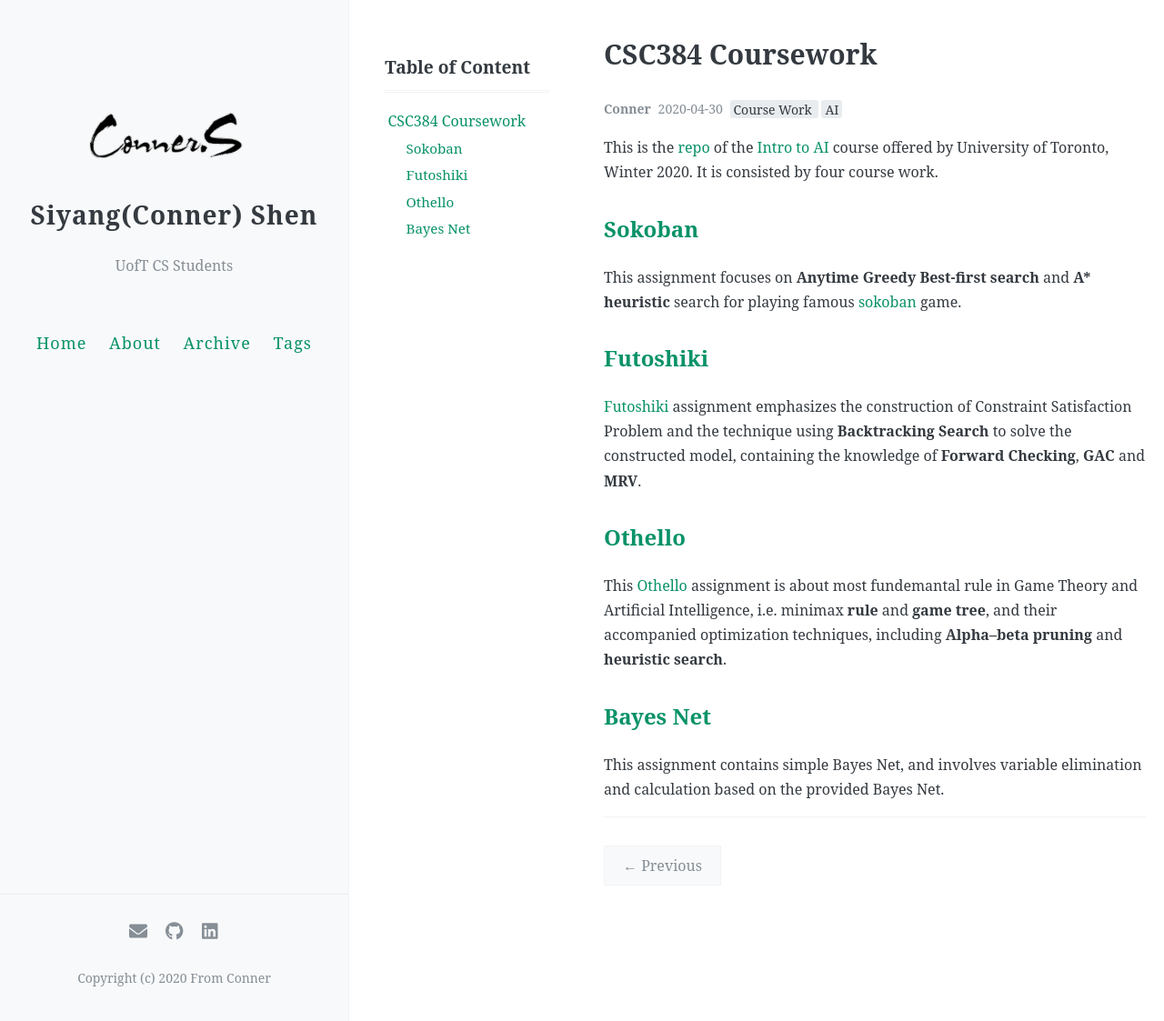
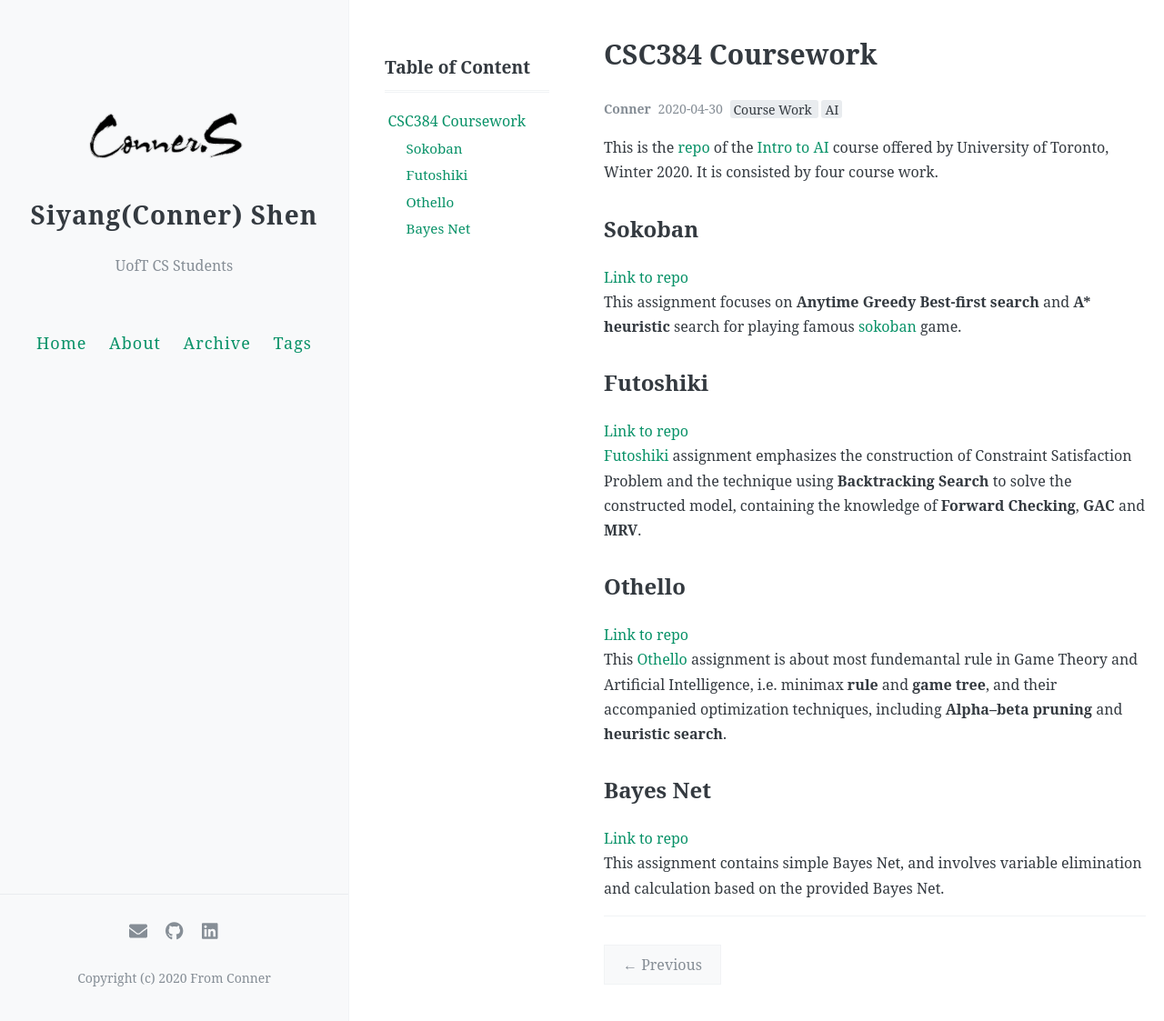
Before and after one commit to Connerrrrr/Connerrrrr.github.io, a Jekyll site: the page built from _posts/2020-04-30-csc384.md, in a window 1280 px wide and 1123 px high. Shown: the whole window at 91% size. Built offline with Jekyll 4.4.1, drawn with Linux system fonts in a browser that asks for light colours; comment, search, counter and statistics services are not loaded.

Commit message:
Update 2020-04-30-csc384.md

```diff
--- a/_posts/2020-04-30-csc384.md
+++ b/_posts/2020-04-30-csc384.md
@@ -10,18 +10,22 @@ pinned: false
 ---
 This is the [repo](https://github.com/Connerrrrr/CSC384CourseWork) of the [Intro to AI](https://www.teach.cs.toronto.edu/~csc384h/winter/) course offered by University of Toronto, Winter 2020. It is consisted by four course work.
 
-## [Sokoban](https://github.com/Connerrrrr/CSC384CourseWork/tree/master/A1)
+## Sokoban
 
+[Link to repo](https://github.com/Connerrrrr/CSC384CourseWork/tree/master/A1)\
 This assignment focuses on **Anytime Greedy Best-first search** and **A* heuristic** search for playing famous [sokoban](https://en.wikipedia.org/wiki/Sokoban) game.
 
-## [Futoshiki](https://github.com/Connerrrrr/CSC384CourseWork/tree/master/A2)
+## Futoshiki
 
+[Link to repo](https://github.com/Connerrrrr/CSC384CourseWork/tree/master/A2)\
 [Futoshiki](https://en.wikipedia.org/wiki/Futoshiki) assignment emphasizes the construction of Constraint Satisfaction Problem and the technique using **Backtracking Search** to solve the constructed model, containing the knowledge of **Forward Checking**, **GAC** and **MRV**.
 
-## [Othello](https://github.com/Connerrrrr/CSC384CourseWork/tree/master/A3)
+## Othello
 
+[Link to repo](https://github.com/Connerrrrr/CSC384CourseWork/tree/master/A3)\
 This [Othello](https://en.wikipedia.org/wiki/Reversi) assignment is about most fundemantal rule in Game Theory and Artificial Intelligence, i.e. minimax **rule** and **game tree**, and their accompanied optimization techniques, including **Alpha–beta pruning** and **heuristic search**.
 
-## [Bayes Net](https://github.com/Connerrrrr/CSC384CourseWork/tree/master/A4)
+## Bayes Net
 
+[Link to repo](https://github.com/Connerrrrr/CSC384CourseWork/tree/master/A4)\
 This assignment contains simple Bayes Net, and involves variable elimination and calculation based on the provided Bayes Net.
```
